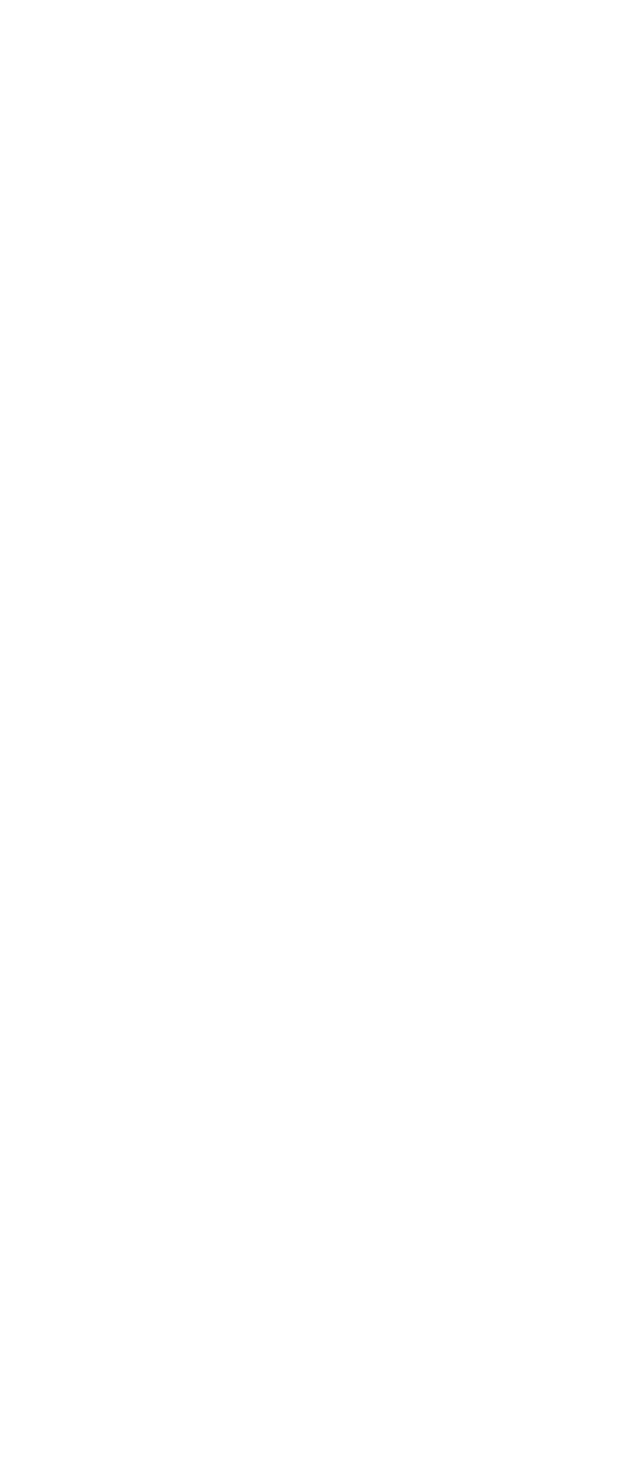
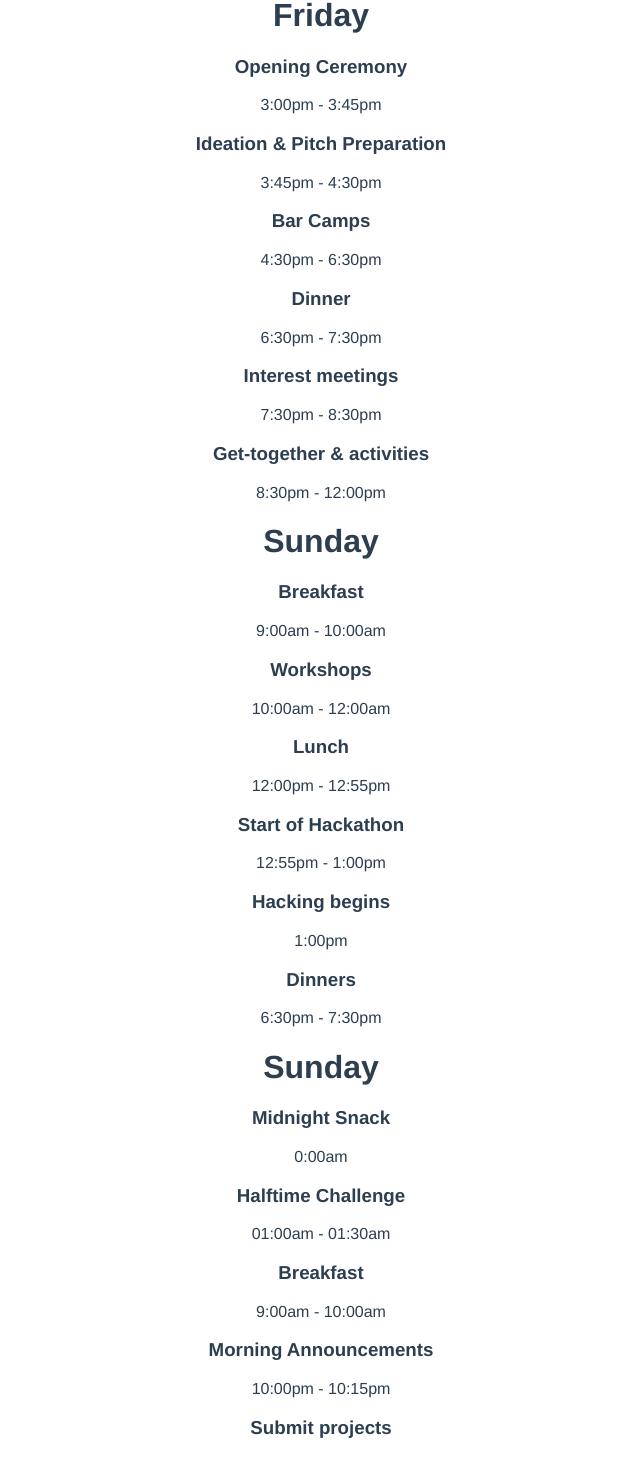
Before and after one commit to vorcigernix/vreactive, a Vue app: page /agenda in a window 1280 px wide. Shown: the part 152-1610 px from the top of the page, without its empty margins (319-959 px from the left). Before the commit the page ends 800 px from the top, so only its background shows below. Built offline with nearby package versions, Linux system fonts and the light colour scheme.

Commit message:
markdown

```diff
--- /dev/null
+++ b/data/agenda.md
@@ -0,0 +1,94 @@
+# Friday
+### Opening Ceremony
+
+3:00pm - 3:45pm
+
+### Ideation & Pitch Preparation
+
+3:45pm - 4:30pm
+
+### Bar Camps
+
+4:30pm - 6:30pm
+
+### Dinner
+
+6:30pm - 7:30pm
+
+### Interest meetings
+
+7:30pm - 8:30pm
+
+### Get-together & activities
+
+8:30pm - 12:00pm
+
+# Sunday
+### Breakfast
+
+9:00am - 10:00am
+
+### Workshops
+
+10:00am - 12:00am
+
+### Lunch
+
+12:00pm - 12:55pm
+
+### Start of Hackathon
+
+12:55pm - 1:00pm
+
+### Hacking begins
+
+1:00pm
+
+### Dinners
+
+6:30pm - 7:30pm
+
+# Sunday
+### Midnight Snack
+
+0:00am
+
+### Halftime Challenge
+
+01:00am - 01:30am
+
+### Breakfast
+
+9:00am - 10:00am
+
+### Morning Announcements
+
+10:00pm - 10:15pm
+
+### Submit projects
+
+12:30pm - 1:00pm
+
+### Deadline
+
+1:00pm
+
+### Lunch
+
+1:00pm - 1:45pm
+
+### Preparation
+
+1:45pm - 2:15pm
+
+### Expo
+
+2:15pm - 3:00pm
+
+### Winning Ceremony + Wrapping up
+
+3:15pm - 3:45pm
+
+### Chill-Out
+
+3:45pm - 4:30pm
--- a/package.json
+++ b/package.json
@@ -9,6 +9,8 @@
     "now-build": "npm run build"
   },
   "dependencies": {
+    "marked": "^0.6.1",
+    "raw-loader": "^1.0.0",
     "register-service-worker": "^1.5.2",
     "vue": "^2.6.6",
     "vue-router": "^3.0.1"
--- a/src/views/Agenda.vue
+++ b/src/views/Agenda.vue
@@ -1,5 +1,18 @@
 <template>
   <div class="content">
     <h3>Agenda</h3>
+    <div v-html="compiledMarkdown"></div>
   </div>
 </template>
+<script>
+import marked from "marked";
+import agenda from "!raw-loader!../../data/agenda.md";
+export default {
+    computed: {
+    compiledMarkdown: function () {
+      return marked(agenda, { sanitize: true })
+    }
+  },
+};
+
+</script>
--- a/vue.config.js
+++ b/vue.config.js
@@ -6,5 +6,5 @@ module.exports = {
       exclude: [/\.map$/, /manifest\.json$/]
     },
     themeColor: "#1da025"
-  }
+  },
 };
```
Also changed, not shown: data/faq.md (added, +31 -0 lines), data/mentors.md (added, +10 -0 lines), 1 other file (tests, documents, lock files or other folders).
